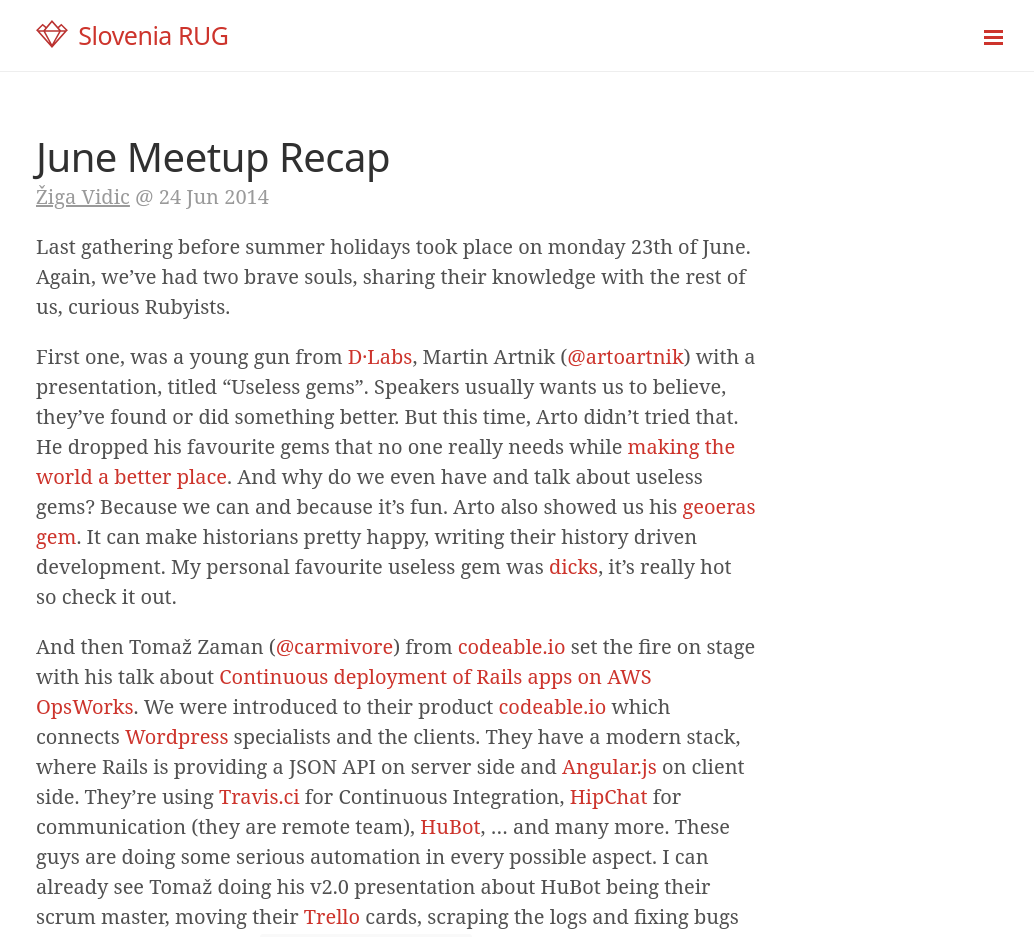
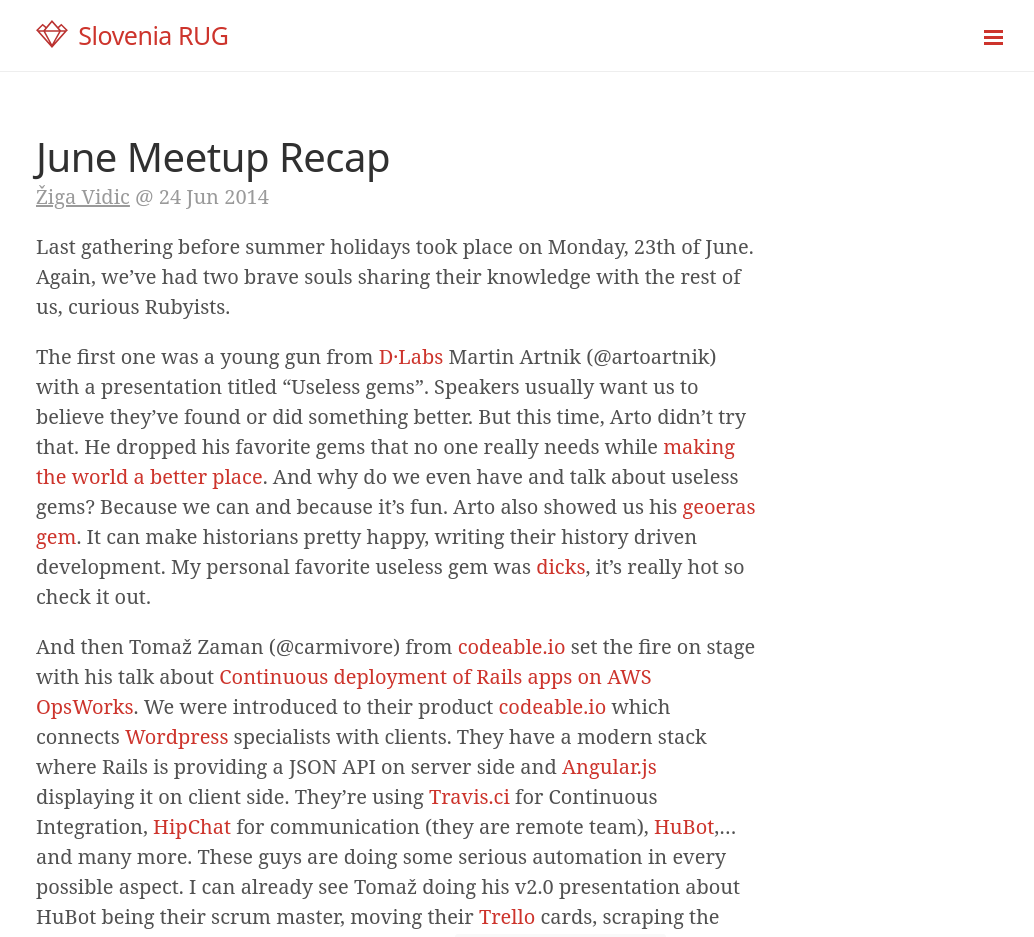
Before and after one commit to RubySlovenia/RubySlovenia.github.io, a Jekyll site: the page built from _posts/2014-06-24-june-meetup-recap.markdown, in a window 1280 px wide. Shown: the top 937 px of the page, without its empty margins (244-1278 px from the left). Built offline with Jekyll 4.4.1, drawn with Linux system fonts in a browser that asks for light colours.

Commit message:
typos and stuff

```diff
--- a/_posts/2014-06-24-june-meetup-recap.markdown
+++ b/_posts/2014-06-24-june-meetup-recap.markdown
@@ -4,11 +4,11 @@
 author: zigomir
 ---
 
-Last gathering before summer holidays took place on monday 23th of June. Again, we've had two brave souls, sharing their knowledge with the rest of us, curious Rubyists.
+Last gathering before summer holidays took place on Monday, 23th of June. Again, we've had two brave souls sharing their knowledge with the rest of us, curious Rubyists.
 
-First one, was a young gun from [D·Labs](http://dlabs.si/), Martin Artnik ([@artoartnik](https://github.com/artoartnik)) with a presentation, titled "Useless gems". Speakers usually wants us to believe, they've found or did something better. But this time, Arto didn't tried that. He dropped his favourite gems that no one really needs while [making the world a better place](https://www.youtube.com/watch?v=Q5lYveEZEFo&t=6). And why do we even have and talk about useless gems? Because we can and because it's fun. Arto also showed us his [geoeras gem](https://github.com/artoartnik/geoeras). It can make historians pretty happy, writing their history driven development. My personal favourite useless gem was [dicks](http://rubygems.org/gems/dicks), it's really hot so check it out.
+The first one was a young gun from [D·Labs](http://dlabs.si/) Martin Artnik (@artoartnik) with a presentation titled "Useless gems". Speakers usually want us to believe they've found or did something better. But this time, Arto didn't try that. He dropped his favorite gems that no one really needs while [making the world a better place](https://www.youtube.com/watch?v=Q5lYveEZEFo&t=6). And why do we even have and talk about useless gems? Because we can and because it's fun. Arto also showed us his [geoeras gem](https://github.com/artoartnik/geoeras). It can make historians pretty happy, writing their history driven development. My personal favorite useless gem was [dicks](http://rubygems.org/gems/dicks), it's really hot so check it out.
 
-And then Tomaž Zaman ([@carmivore](https://github.com/carmivore)) from [codeable.io](https://codeable.io/) set the fire on stage with his talk about [Continuous deployment of Rails apps on AWS OpsWorks](http://www.slideshare.net/tomazzaman/deploy-to). We were introduced to their product [codeable.io](https://codeable.io/) which connects [Wordpress](http://wordpress.org/) specialists and the clients. They have a modern stack, where Rails is providing a JSON API on server side and [Angular.js](https://angularjs.org/) on client side. They're using [Travis.ci](https://travis-ci.org/) for Continuous Integration, [HipChat](https://www.hipchat.com/) for communication (they are remote team), [HuBot](https://hubot.github.com/), ... and many more. These guys are doing some serious automation in every possible aspect. I can already see Tomaž doing his v2.0 presentation about HuBot being their scrum master, moving their [Trello](http://trello.com) cards, scraping the logs and fixing bugs live in production with `below-zero-downtime`. But the main part of his talk was how they've successfully moved to [AWS OpsWorks](http://aws.amazon.com/opsworks/) and what they did to get there.
+And then Tomaž Zaman (@carmivore) from [codeable.io](https://codeable.io/) set the fire on stage with his talk about [Continuous deployment of Rails apps on AWS OpsWorks](http://www.slideshare.net/tomazzaman/deploy-to). We were introduced to their product [codeable.io](https://codeable.io/) which connects [Wordpress](http://wordpress.org/) specialists with clients. They have a modern stack where Rails is providing a JSON API on server side and [Angular.js](https://angularjs.org/) displaying it on client side. They're using [Travis.ci](https://travis-ci.org/) for Continuous Integration, [HipChat](https://www.hipchat.com/) for communication (they are remote team), [HuBot](https://hubot.github.com/),… and many more. These guys are doing some serious automation in every possible aspect. I can already see Tomaž doing his v2.0 presentation about HuBot being their scrum master, moving their [Trello](http://trello.com) cards, scraping the logs and fixing bugs live in production with `below-zero-downtime`. But the main part of his talk was how they've successfully moved to [AWS OpsWorks](http://aws.amazon.com/opsworks/) and what they did to get there.
 
 <div class="gallery">
   <a href="http://www.meetup.com/RubySlovenia/photos/22762682/379212132/" target="_blank">
```
